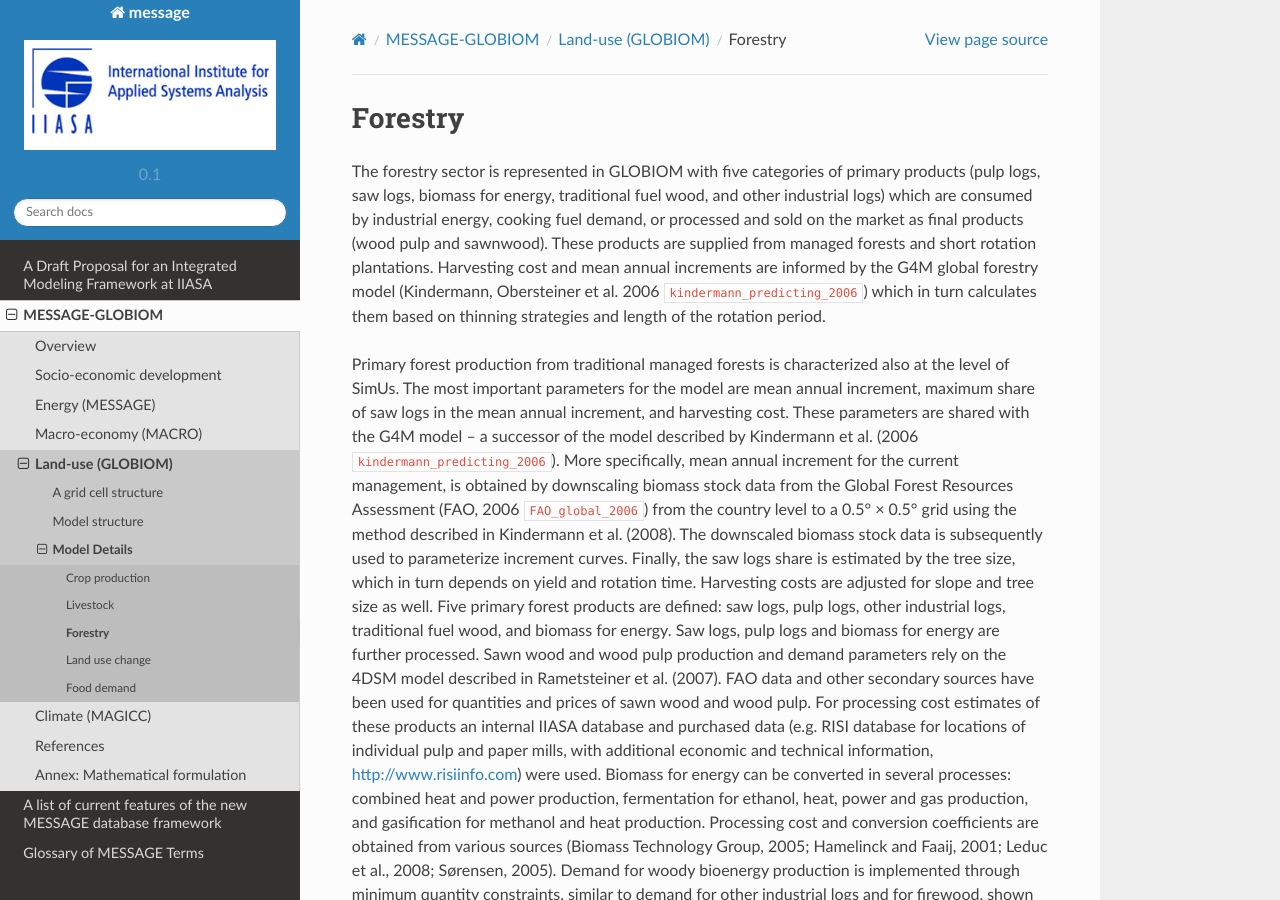
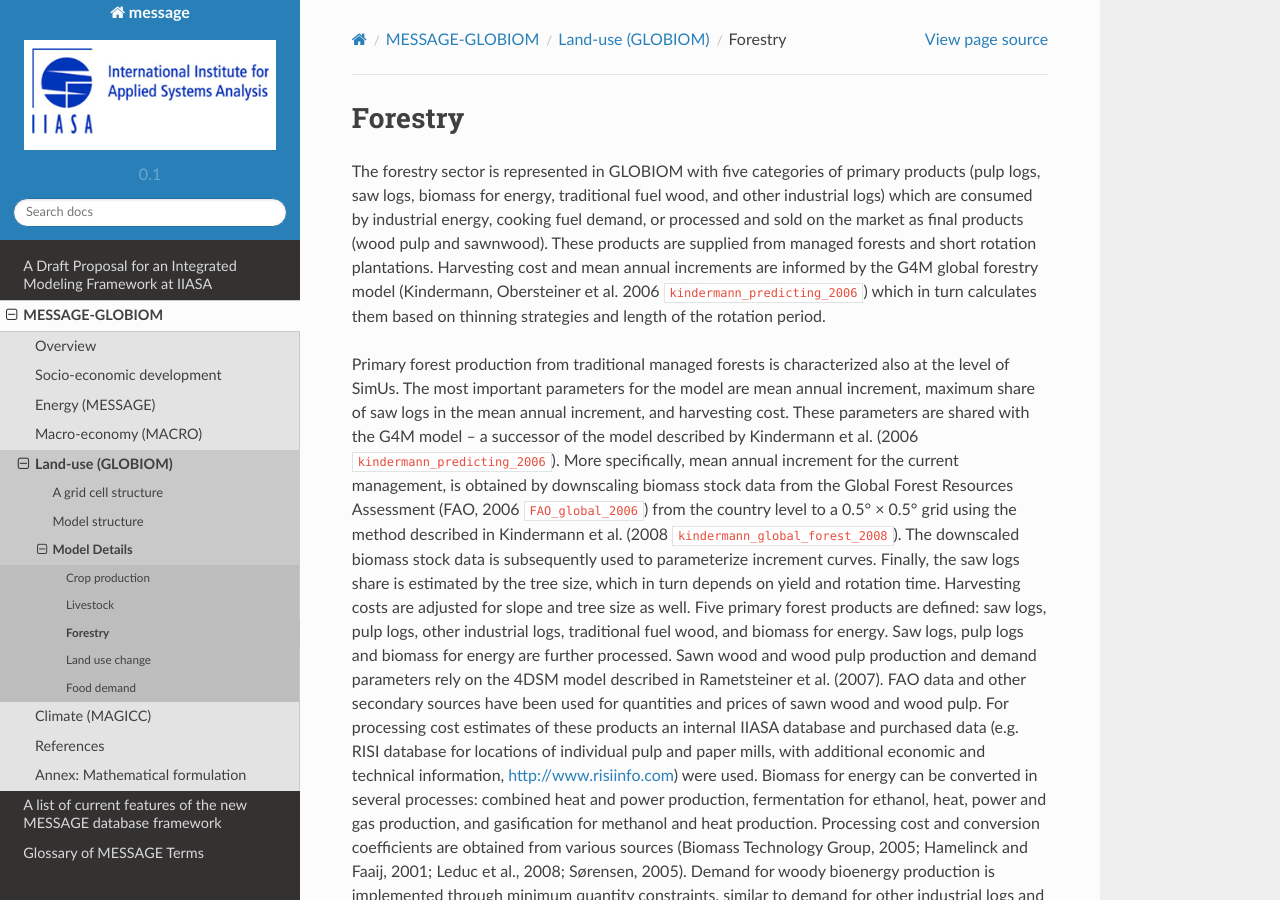
Before and after one commit to yiyi1991/message-ix-models, a Sphinx documentation site: the page built from doc/global/source/message_globiom/land_use/forest.rst, in a window 1280 px wide and 900 px high. Built offline with Sphinx 7.4.7 and the Read the Docs theme 2.0.0, drawn with Linux system fonts in a browser that asks for light colours; pages that are not in the unit, such as notebooks, are missing from menus; cross-references to code outside the pages are shown as plain code.

Commit message:
added citation

```diff
--- a/doc/global/source/message_globiom/land_use/forest.rst
+++ b/doc/global/source/message_globiom/land_use/forest.rst
@@ -4,7 +4,7 @@
 
 The forestry sector is represented in GLOBIOM with five categories of primary products (pulp logs, saw logs, biomass for energy, traditional fuel wood, and other industrial logs) which are consumed by industrial energy, cooking fuel demand, or processed and sold on the market as final products (wood pulp and sawnwood). These products are supplied from managed forests and short rotation plantations. Harvesting cost and mean annual increments are informed by the G4M global forestry model (Kindermann, Obersteiner et al. 2006 :cite:`kindermann_predicting_2006`) which in turn calculates them based on thinning strategies and length of the rotation period.
 
-Primary forest production from traditional managed forests is characterized also at the level of SimUs. The most important parameters for the model are mean annual increment, maximum share of saw logs in the mean annual increment, and harvesting cost. These parameters are shared with the G4M model – a successor of the model described by Kindermann et al. (2006 :cite:`kindermann_predicting_2006`). More specifically, mean annual increment for the current management, is obtained by downscaling biomass stock data from the Global Forest Resources Assessment (FAO, 2006 :cite:`FAO_global_2006`) from the country level to a 0.5° × 0.5° grid using the method described in Kindermann et al. (2008). The downscaled biomass stock data is subsequently used to parameterize increment curves. Finally, the saw logs share is estimated by the tree size, which in turn depends on yield and rotation time. Harvesting costs are adjusted for slope and tree size as well.
+Primary forest production from traditional managed forests is characterized also at the level of SimUs. The most important parameters for the model are mean annual increment, maximum share of saw logs in the mean annual increment, and harvesting cost. These parameters are shared with the G4M model – a successor of the model described by Kindermann et al. (2006 :cite:`kindermann_predicting_2006`). More specifically, mean annual increment for the current management, is obtained by downscaling biomass stock data from the Global Forest Resources Assessment (FAO, 2006 :cite:`FAO_global_2006`) from the country level to a 0.5° × 0.5° grid using the method described in Kindermann et al. (2008 :cite:`kindermann_global_forest_2008`). The downscaled biomass stock data is subsequently used to parameterize increment curves. Finally, the saw logs share is estimated by the tree size, which in turn depends on yield and rotation time. Harvesting costs are adjusted for slope and tree size as well.
 Five primary forest products are defined: saw logs, pulp logs, other industrial logs, traditional fuel wood, and biomass for energy. Saw logs, pulp logs and biomass for energy are further processed. Sawn wood and wood pulp production and demand parameters rely on the 4DSM model described in Rametsteiner et al. (2007). FAO data and other secondary sources have been used for quantities and prices of sawn wood and wood pulp. For processing cost estimates of these products an internal IIASA database and purchased data (e.g. RISI database for locations of individual pulp and paper mills, with additional economic and technical information, http://www.risiinfo.com) were used. Biomass for energy can be converted in several processes: combined heat and power production, fermentation for ethanol, heat, power and gas production, and gasification for methanol and heat production. Processing cost and conversion coefficients are obtained from various sources (Biomass Technology Group, 2005; Hamelinck and Faaij, 2001; Leduc et al., 2008; Sørensen, 2005). Demand for woody bioenergy production is implemented through minimum quantity constraints, similar to demand for other industrial logs and for firewood, shown in the Appendix (see Equation 2).
 Woody biomass for bioenergy can also be produced on short rotation tree plantations. To parameterize this land use type in terms of yields, we carried out our own evaluation of the land availability and suitability, described in detail in the next sub-section. Calculated plantation costs involve the establishment cost and the harvesting cost. The establishment related capital cost includes only sapling cost for manual planting (Carpentieri et al., 1993; Herzogbaum GmbH, 2008). Labour requirements for plantation establishment are based on Jurvélius (1997), and consider land preparation, saplings transport, planting and fertilization. These labour requirements are adjusted for temperate and boreal regions to take into account the different site conditions. The average wages for planting are obtained from ILO (2007).
 Harvesting cost includes logging and timber extraction. The unit cost of harvesting equipment and labour is derived from various datasets for Europe and North America (e.g. FPP, 1999; Jiroušek et al., 2007; Stokes et al., 1986; Wang et al., 2004). Because the productivity of harvesting equipment depends on terrain conditions, a slope factor (Hartsough et al., 2001) was integrated to estimate total harvesting cost. The labour cost, as well as the cost of saplings, is regionally adjusted by the ratio of mean PPP (purchasing power parity over GDP), (Heston et al., 2006).
```
